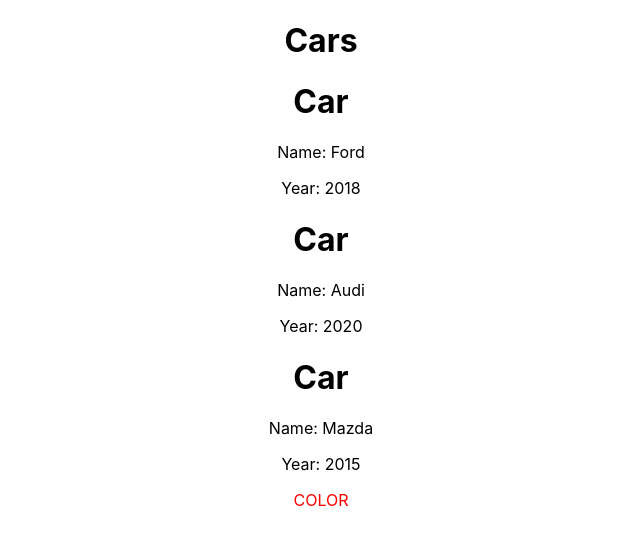
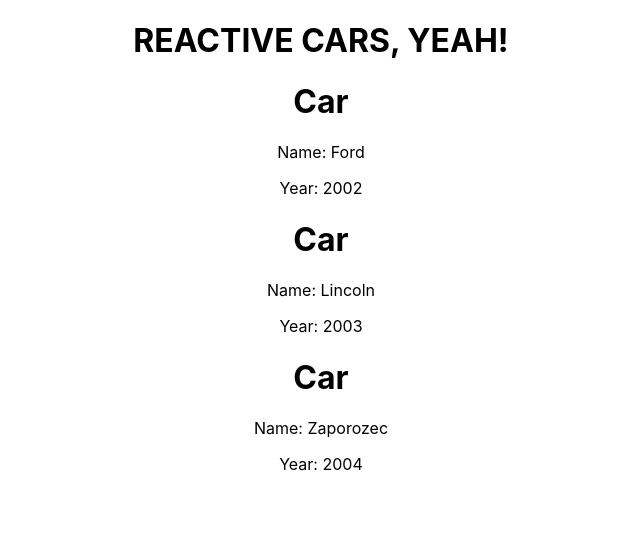
Before and after one commit to fragaLY/reactjs-training-theory, a React (Create React App) app in the folder react-theory/: page / in a window 1280 px wide. Shown: the top 544 px of the page, without its empty margins (319-959 px from the left). Built offline with nearby package versions, Linux system fonts and the light colour scheme.

Commit message:
Chapter 3: Adding a state

```diff
--- a/react-theory/src/App.js
+++ b/react-theory/src/App.js
@@ -1,17 +1,28 @@
-import React, {Component} from 'react';
+import {Component} from 'react';
 import './App.css';
 import Car from './Car/Car'
 
 class App extends Component {
+
+    state = {
+        cars: [
+            {name: 'Ford', year: 2002},
+            {name: 'Lincoln', year: 2003},
+            {name: 'Zaporozec', year: 2004},
+            {name: 'Mazda', year: 2005}
+        ],
+        title: 'REACTIVE CARS, YEAH!'
+    }
+
     render() {
+        const cars = this.state.cars
+
         return (
             <div className="App">
-                <h1>Cars</h1>
-                <Car name = {'Ford'} year={2018}/>
-                <Car name = {'Audi'} year={2020}/>
-                <Car name = {'Mazda'} year={2015}>
-                    <p style={{color: 'red'}}>COLOR</p>
-                </Car>
+                <h1>{this.state.title}</h1>
+                <Car name = {cars[0].name} year={cars[0].year}/>
+                <Car name = {cars[1].name} year={cars[1].year}/>
+                <Car name = {cars[2].name} year={cars[2].year}/>
             </div>
         )
     }
```
